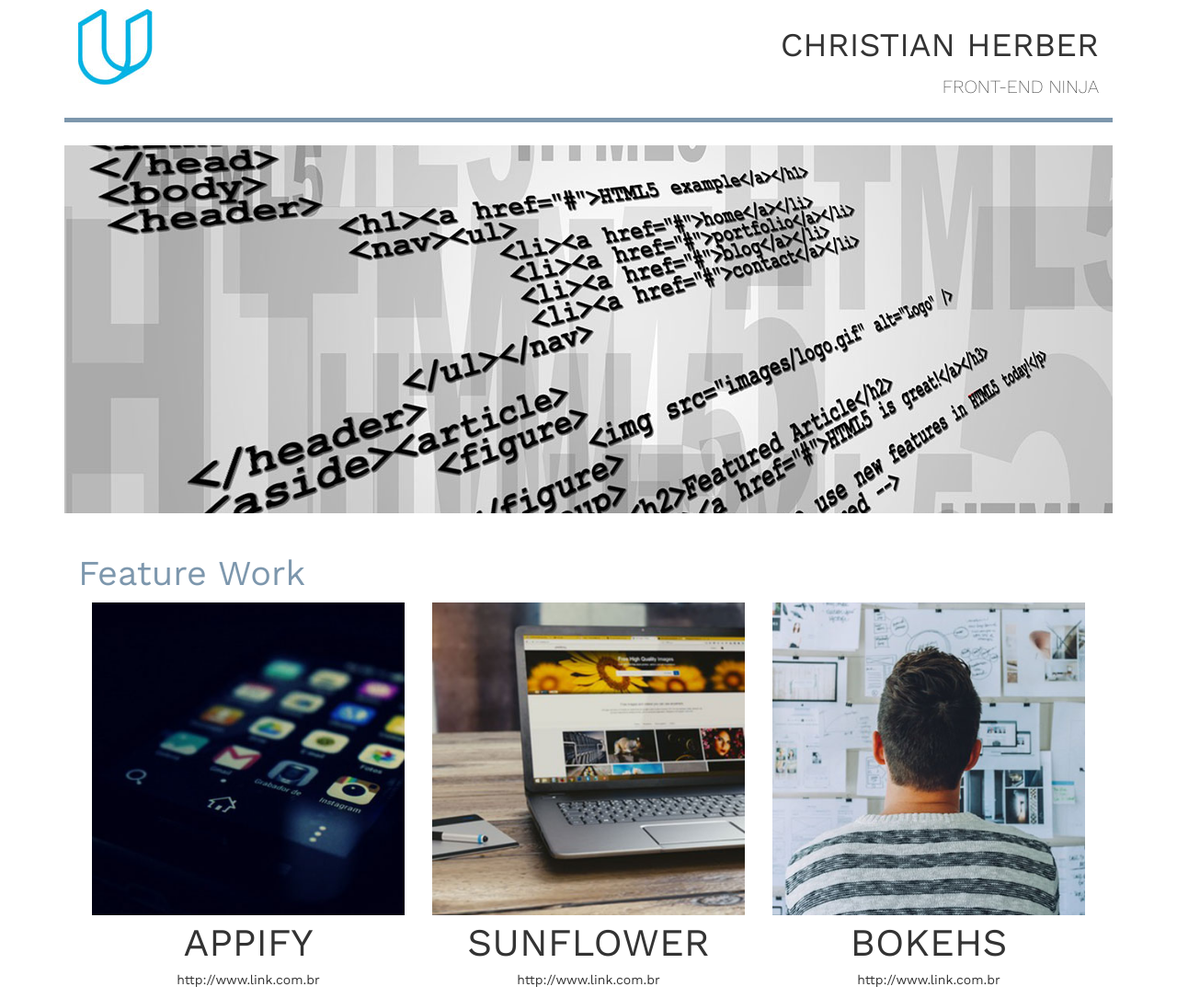
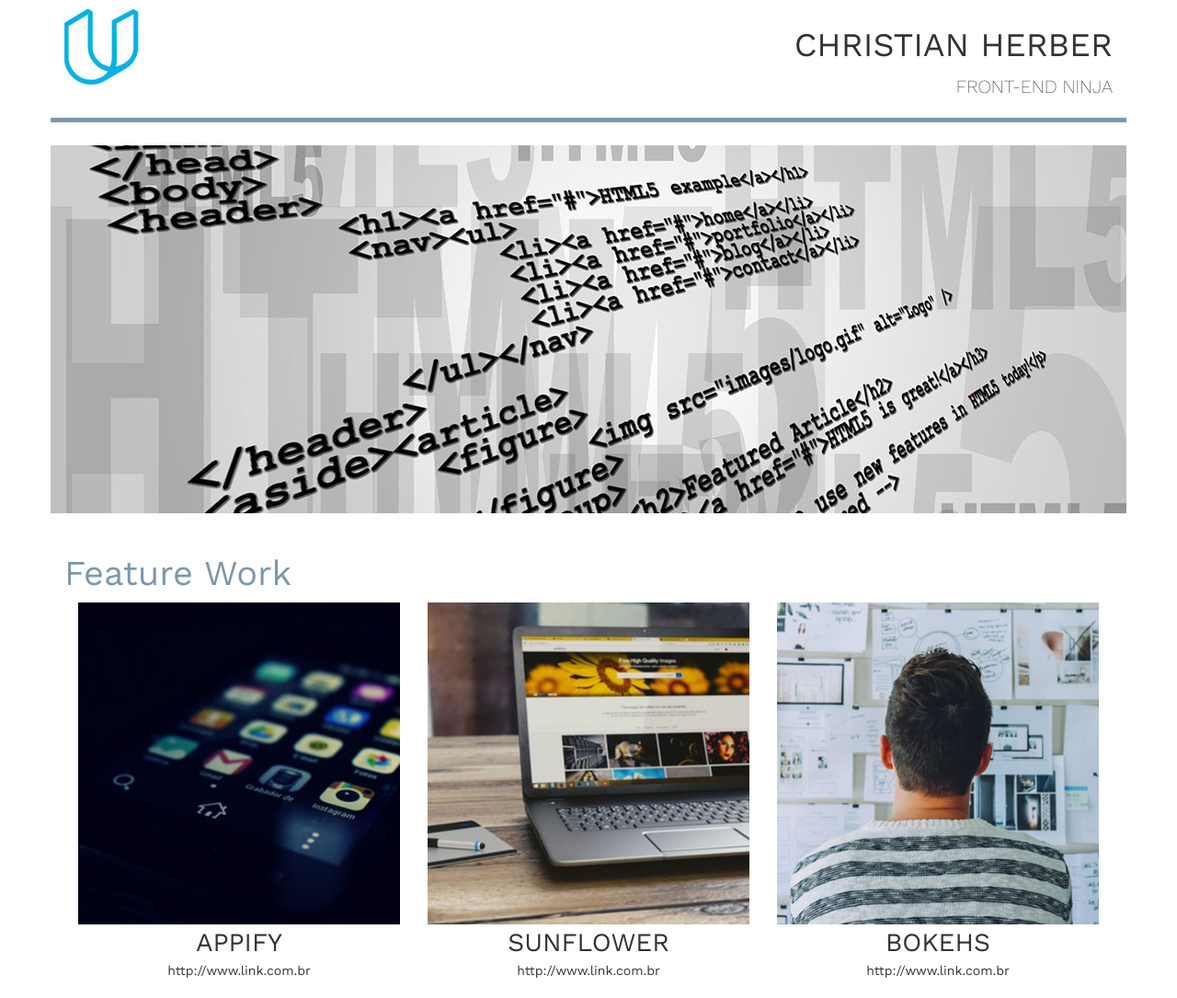
Before and after one commit to ChristianHerber/ud-mockup-portfolio, a plain HTML site: page index.html in a window 1280 px wide. Shown: the whole page at 92% size. Drawn offline with nearby package versions, Linux system fonts and the light colour scheme.

Commit message:
Correcoes

```diff
--- a/index.html
+++ b/index.html
@@ -1,57 +1,63 @@
 <!DOCTYPE html>
-<html lang="pt-br">
+<html lang="en">
 <head>
 	<meta charset="utf-8">
 	<meta http-equiv="X-UA-Compatible" content="IE=edge">
 	<meta name="viewport" content="width=device-width, initial-scale=1">
 	<title>Christian Herber - Portfolio</title>
-	<link rel="stylesheet" href="style.css">
 	<link rel="stylesheet" href="css/bootstrap.min.css">
 	<link href="https://fonts.googleapis.com/css?family=Work+Sans:200,400" rel="stylesheet">
+	<link rel="stylesheet" href="style.css">
 </head>
 <body>
 	<div class="container">
 
+		<div class="row">
 			<header class="header">
-			<div class="col-lg-5 col-md-5 col-sm-5 col-xs-12 logo">
-				<figure>
+				<div class="col-lg-5 col-md-5 col-sm-5 col-xs-4 logo">
+					<picture>
 						<img src="img/logo.jpg" alt="Udacity Logo" class="img-logo">
-				</figure>
+					</picture>
 				</div>
-			<div class="col-lg-7 col-md-7 col-sm-7 col-xs-12 work name">
+				<div class="col-lg-7 col-md-7 col-sm-7 col-xs-8 work name">
 					<h1>Christian Herber</h1>
 					<p>Front-end ninja</p>
 				</div>
 			</header>
+		</div>
 
+		<div class="row">
 			<div class="col-lg-12 col-md-12 col-sm-12 col-xs-12 cover"></div>
+		</div>
 
+		<div class="row">
 			<section class="col-lg-12 col-md-12 col-sm-12 col-xs-12 portfolio work">
 				<header>
 					<h2>Feature Work</h2>
 				</header>
 				<div class="col-lg-4 col-md-4 col-sm-4 col-xs-12">
 					<figure>
-					<img src="img/job1.jpg" alt="Image Job 01" class="img-responsive">
+						<img src="img/job1.jpg" alt="Appify - My WebApp" class="img-responsive">
 						<figcaption>Appify</figcaption>
 					</figure>
 					<p>http://www.link.com.br</p>
 				</div>
 				<div class="col-lg-4 col-md-4 col-sm-4 col-xs-12">
 					<figure>
-					<img src="img/job2.jpg" alt="Image Job 02" class="img-responsive">
+						<img src="img/job2.jpg" alt="Sunflower - Website development" class="img-responsive">
 						<figcaption>Sunflower</figcaption>
 					</figure>
 					<p>http://www.link.com.br</p>
 				</div>
 				<div class="col-lg-4 col-md-4 col-sm-4 col-xs-12">
 					<figure>
-					<img src="img/job3.jpg" alt="Image Job 03" class="img-responsive">
+						<img src="img/job3.jpg" alt="Bokehs - A beatiful photo" class="img-responsive">
 						<figcaption>Bokehs</figcaption>
 					</figure>
 					<p>http://www.link.com.br</p>
 				</div>
 			</section>
+		</div>
 
 	</div>
 </body>
--- a/style.css
+++ b/style.css
@@ -2,72 +2,58 @@
 	padding: 0;
 	margin: 0;
 }
-.padding-0 {
-	padding: 0!important;
+
+.work {
+	font-family: 'Work Sans', sans-serif;
 }
-.work {
-	font-family: 'Work Sans', sans-serif!important;
-}
+
 .all {
 	width: 75%;
 	margin: 0 auto;
 	color: #2d3c49;
 }
+
 .header {
 	padding: 10px 0;
 	width: 100%;
 	float: left;
 	border-bottom: 5px solid #7d97ad;
 }
+
 .header .logo {
 	float: left;
 }
+
 .header .name {
 	float: right;
 	text-align: right;
 	font-weight: 100;
 	text-transform: uppercase;
-}.header .name p{
+}
+
+.header .name p{
 	font-size: 20px;
 }
+
 .cover {
 	background: url('img/topo.jpg') center center;
 	height: 400px;
-	width: 100%;
-	float: left;
 	margin: 25px 0;
 }
+
 .portfolio h2 {
 	font-size: 38px;
 	color: #7d97ad;
-	padding-right: 0!important;
-	padding-left: 0!important;
+	padding-right: 0;
+	padding-left: 0;
 }
+
 .portfolio figcaption {
-	font-size: 3em;
+	font-size: 2em;
 	text-align: center;
 	text-transform: uppercase;
 }
+
 .portfolio p {
 	text-align: center;
 }
-@media (max-width: 991px	) {
-	.portfolio figcaption {
-    	font-size: 2em;
-	}
-}
-@media (max-width: 767px) {
-	.container {
-		padding-right: 0!important;
-		padding-left: 0!important;
-	}
-	.header .logo, .header .name, .portfolio {
-		text-align: center;
-	}
-	.portfolio img {
-		margin: 0 auto;
-	}
-	.portfolio figcaption {
-    	font-size: 3em;
-	}
-}
```
Lines whose indentation alone changed are shown as unchanged.
